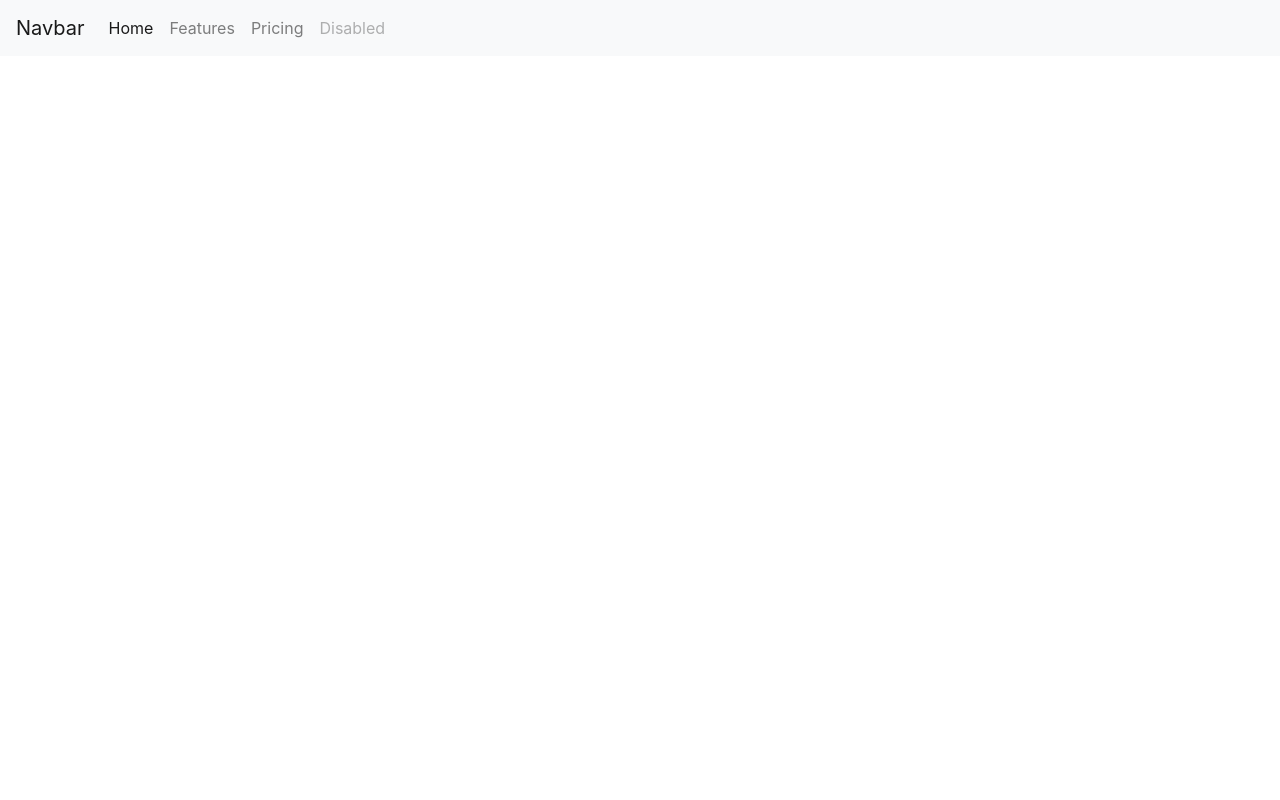
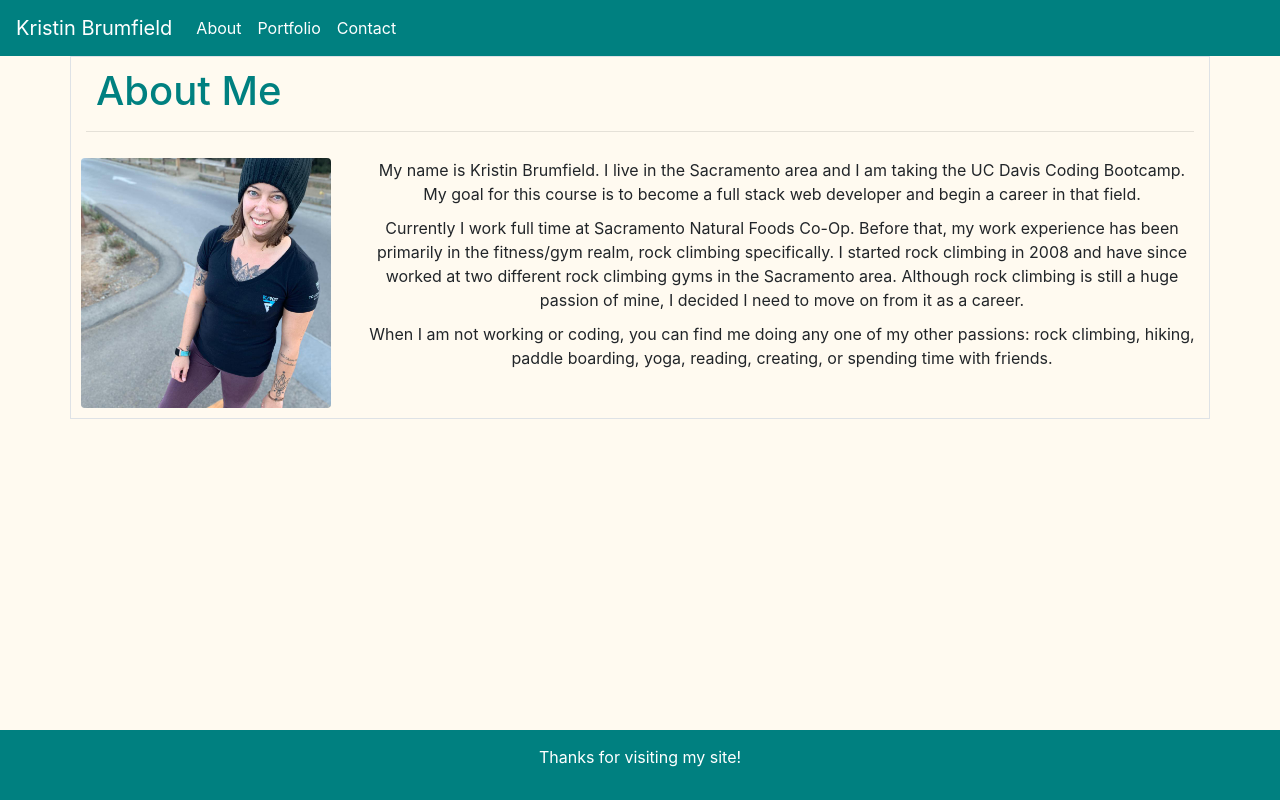
Before and after one commit to kbrummy/Homework2, a plain HTML site: page index.html in a window 1280 px wide. Drawn offline with nearby package versions, Linux system fonts and the light colour scheme.

Commit message:
Homework2

```diff
--- /dev/null
+++ b/assets/css/custom.css
@@ -0,0 +1,42 @@
+body {
+    background-color: floralwhite;
+}
+
+h1 {
+    color: teal;
+}
+
+img {
+    width: 250px;
+    position: relative;
+}
+
+p {
+    text-align: center;
+}
+
+.navbar {
+    background-color: teal;
+  }
+
+.navbar-brand {
+    color: white;
+  }
+
+.nav-link {
+    color: white;
+  }
+
+  .form {
+      padding-top: 30px;
+      padding-right: 150px;
+      padding-bottom: 75px;
+      padding-left: 150px;
+  }
+
+  .bottom {
+      background-color: teal;
+      color: white;
+      padding-top: 15px;
+      padding-bottom: 15px;
+  }
--- a/index.html
+++ b/index.html
@@ -3,33 +3,65 @@
 <head>
     <meta charset="UTF-8">
     <meta name="viewport" content="width=device-width, initial-scale=1.0">
-    <title>Homework2</title>
+    <title>About</title>
     <link rel="stylesheet" href="https://stackpath.bootstrapcdn.com/bootstrap/4.5.0/css/bootstrap.min.css" integrity="sha384-9aIt2nRpC12Uk9gS9baDl411NQApFmC26EwAOH8WgZl5MYYxFfc+NcPb1dKGj7Sk" crossorigin="anonymous">
+    <link rel="stylesheet" href="./assets/css/custom.css">
 </head>
 <body>
-    <nav class="navbar navbar-expand-lg navbar-light bg-light">
-        <a class="navbar-brand" href="#">Navbar</a>
-        <button class="navbar-toggler" type="button" data-toggle="collapse" data-target="#navbarNav" aria-controls="navbarNav" aria-expanded="false" aria-label="Toggle navigation">
-          <span class="navbar-toggler-icon"></span>
-        </button>
+  <!-- Begin Nav -->
+     <nav class="navbar navbar-custom navbar-expand-lg">
+        <a class="navbar-brand" href="#">Kristin Brumfield</a>
+          <button class="navbar-toggler" type="button" data-toggle="collapse" data-target="#navbarNav" aria-controls="navbarNav" aria-expanded="false" aria-label="Toggle navigation">
+            <span class="navbar-toggler-icon"></span>
+          </button>
         <div class="collapse navbar-collapse" id="navbarNav">
           <ul class="navbar-nav">
             <li class="nav-item active">
-              <a class="nav-link" href="#">Home <span class="sr-only">(current)</span></a>
+              <a class="nav-link" href="index.html">About</a>
             </li>
             <li class="nav-item">
-              <a class="nav-link" href="#">Features</a>
+              <a class="nav-link" href="portfolio.html">Portfolio</a>
             </li>
             <li class="nav-item">
-              <a class="nav-link" href="#">Pricing</a>
-            </li>
-            <li class="nav-item">
-              <a class="nav-link disabled" href="#" tabindex="-1" aria-disabled="true">Disabled</a>
+              <a class="nav-link" href="contact.html">Contact</a>
             </li>
           </ul>
         </div>
       </nav>
+    <!-- End Nav -->
 
+    <!-- Begin Content -->
+    <!-- Container -->
+    <div class="container border">
+      <!-- Row 1 -->
+      <div class="row">
+        <div class="col-md-12">
+          <div class="page-header" style="margin: 10px">
+            <h1>About Me</h1>
+          </div>
+          <hr>
+        </div>
+      </div>
+      <!-- Row 2 -->
+      <div class="row">
+        <div class="media">
+          <img class="align-self-center mr-4 rounded float-left" style="margin: 10px" src="./assets/images/KristinB.jpg" alt="placeholder image">
+          <div class="media-body">
+            <p class="mb-0" style="margin: 10px">My name is Kristin Brumfield. I live in the Sacramento area and I am taking the UC Davis Coding Bootcamp. My goal for this course is to become a full stack web developer and begin a career in that field.</p>
+            <p class="mb-0" style="margin: 10px">Currently I work full time at Sacramento Natural Foods Co-Op. Before that, my work experience has been primarily in the fitness/gym realm, rock climbing specifically. I started rock climbing in 2008 and have since worked at two different rock climbing gyms in the Sacramento area. Although rock climbing is still a huge passion of mine, I decided I need to move on from it as a career.</p>
+            <p class="mb-0" style="margin: 10px">When I am not working or coding, you can find me doing any one of my other passions: rock climbing, hiking, paddle boarding, yoga, reading, creating, or spending time with friends.</p>
+          </div>
+        </div>
+      </div>
+      <!-- Footer -->
+      <div class="row">
+        <div class="col-md-12 bottom fixed-bottom">
+          <p>
+            Thanks for visiting my site!
+          </p>
+        </div>
+      </div>
+    </div>
 
 </body>
 </html>
```
Also changed, not shown: contact.html (+69 -0 lines), portfolio.html (+85 -0 lines), assets/images/KristinB.jpg (added), assets/images/alexpuccio.jpg (added), assets/images/code.jpg (added), assets/images/lake-tahoe.jpg (added), assets/images/morningcoffee.jpg (added), 5 other files.
